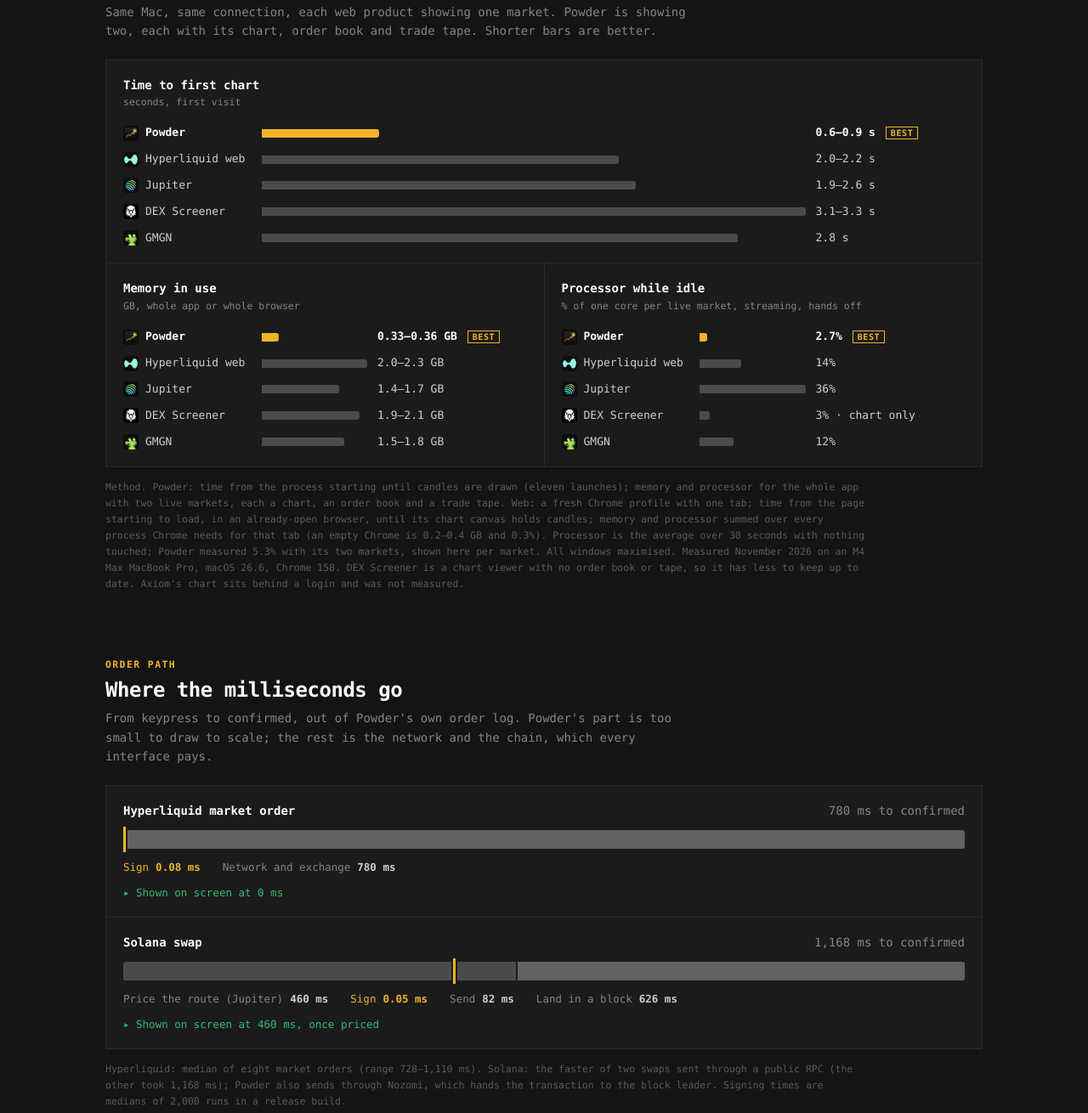
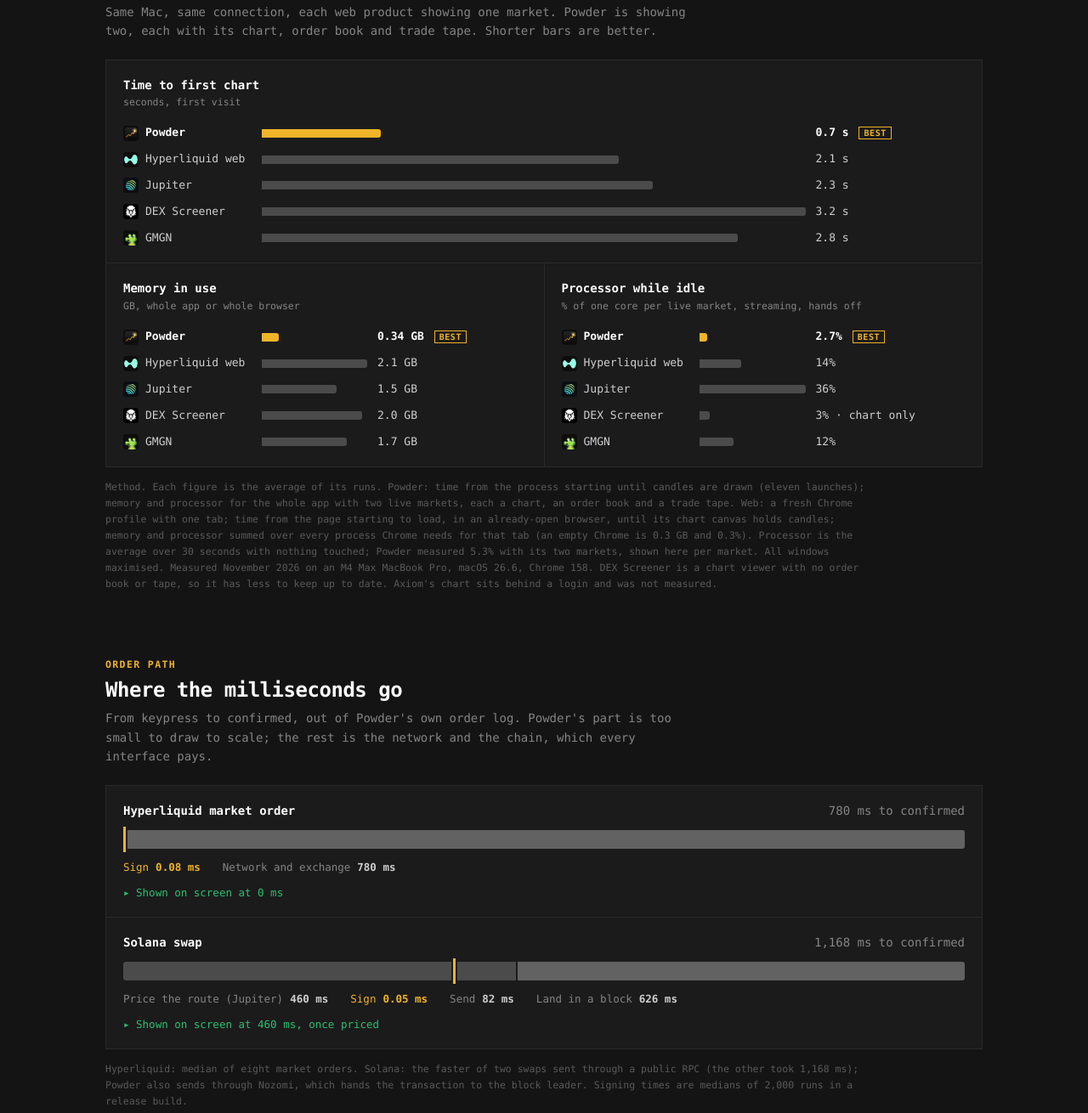
Before and after one commit to fiberevm/powder, a plain HTML site: page website/index.html in a window 1280 px wide. Shown: the part 911-2221 px from the top of the page at 85% size. Drawn offline with Linux system fonts and the light colour scheme.

Commit message:
Website: show averages instead of ranges
Co-Authored-By: Claude Fable 5.2 <noreply@anthropic.com>

```diff
--- a/website/index.html
+++ b/website/index.html
@@ -40,7 +40,7 @@
     <div><b>0.7<small>s</small></b><span>launch to first chart</span></div>
     <div><b>82<small>µs</small></b><span>to sign an order</span></div>
     <div><b>5<small>ms</small></b><span>to draw a chart frame</span></div>
-    <div><b>0.35<small>GB</small></b><span>memory, two live markets</span></div>
+    <div><b>0.34<small>GB</small></b><span>memory, two live markets</span></div>
     <div><b>2.7<small>%</small></b><span>of one core per live market</span></div>
     <div><b>$0</b><span>commission</span></div>
   </section>
@@ -62,7 +62,7 @@
     <h2>Where the milliseconds go</h2>
     <p class="note">From keypress to confirmed, out of Powder's own order log. Powder's part is too small to draw to scale; the rest is the network and the chain, which every interface pays.</p>
     <div class="paths" id="paths"></div>
-    <p class="fine">Hyperliquid: median of eight market orders (range 728–1,110 ms). Solana: the faster of two swaps sent through a public RPC (the other took 1,168 ms); Powder also sends through Nozomi, which hands the transaction to the block leader. Signing times are medians of 2,000 runs in a release build.</p>
+    <p class="fine">Hyperliquid: median of eight market orders. Solana: the faster of two swaps sent through a public RPC (the other took 1,168 ms); Powder also sends through Nozomi, which hands the transaction to the block leader. Signing times are medians of 2,000 runs in a release build.</p>
     <div class="scroll">
     <table class="compare">
       <thead>
--- a/website/site.js
+++ b/website/site.js
@@ -19,17 +19,17 @@ const brand = (name) => `<img class="logo" src="${icons[name]}" width="18" heigh
 
 const products = ["Powder", "Hyperliquid web", "Jupiter", "DEX Screener", "GMGN"];
 
-// value: what the bar shows (the middle of the measured range). text: what was measured.
+// value: what the bar shows, the average of the runs. text: the same, as written beside the bar.
 const charts = [
   {
     title: "Time to first chart",
     unit: "seconds, first visit",
-    rows: [[0.69, "0.6–0.9 s"], [2.1, "2.0–2.2 s"], [2.2, "1.9–2.6 s"], [3.2, "3.1–3.3 s"], [2.8, "2.8 s"]],
+    rows: [[0.7, "0.7 s"], [2.1, "2.1 s"], [2.3, "2.3 s"], [3.2, "3.2 s"], [2.8, "2.8 s"]],
   },
   {
     title: "Memory in use",
     unit: "GB, whole app or whole browser",
-    rows: [[0.35, "0.33–0.36 GB"], [2.1, "2.0–2.3 GB"], [1.55, "1.4–1.7 GB"], [1.95, "1.9–2.1 GB"], [1.65, "1.5–1.8 GB"]],
+    rows: [[0.34, "0.34 GB"], [2.1, "2.1 GB"], [1.5, "1.5 GB"], [2.0, "2.0 GB"], [1.7, "1.7 GB"]],
   },
   {
     title: "Processor while idle",
@@ -89,8 +89,8 @@ document.getElementById("charts").innerHTML = charts
   .join("");
 
 document.getElementById("bench-method").textContent =
-  "Method. Powder: time from the process starting until candles are drawn (eleven launches); memory and processor for the whole app with two live markets, each a chart, an order book and a trade tape. " +
-  "Web: a fresh Chrome profile with one tab; time from the page starting to load, in an already-open browser, until its chart canvas holds candles; memory and processor summed over every process Chrome needs for that tab (an empty Chrome is 0.2–0.4 GB and 0.3%). " +
+  "Method. Each figure is the average of its runs. Powder: time from the process starting until candles are drawn (eleven launches); memory and processor for the whole app with two live markets, each a chart, an order book and a trade tape. " +
+  "Web: a fresh Chrome profile with one tab; time from the page starting to load, in an already-open browser, until its chart canvas holds candles; memory and processor summed over every process Chrome needs for that tab (an empty Chrome is 0.3 GB and 0.3%). " +
   "Processor is the average over 30 seconds with nothing touched; Powder measured 5.3% with its two markets, shown here per market. All windows maximised. Measured November 2026 on an M4 Max MacBook Pro, macOS 26.6, Chrome 158. " +
   "DEX Screener is a chart viewer with no order book or tape, so it has less to keep up to date. Axiom's chart sits behind a login and was not measured.";
 
```
